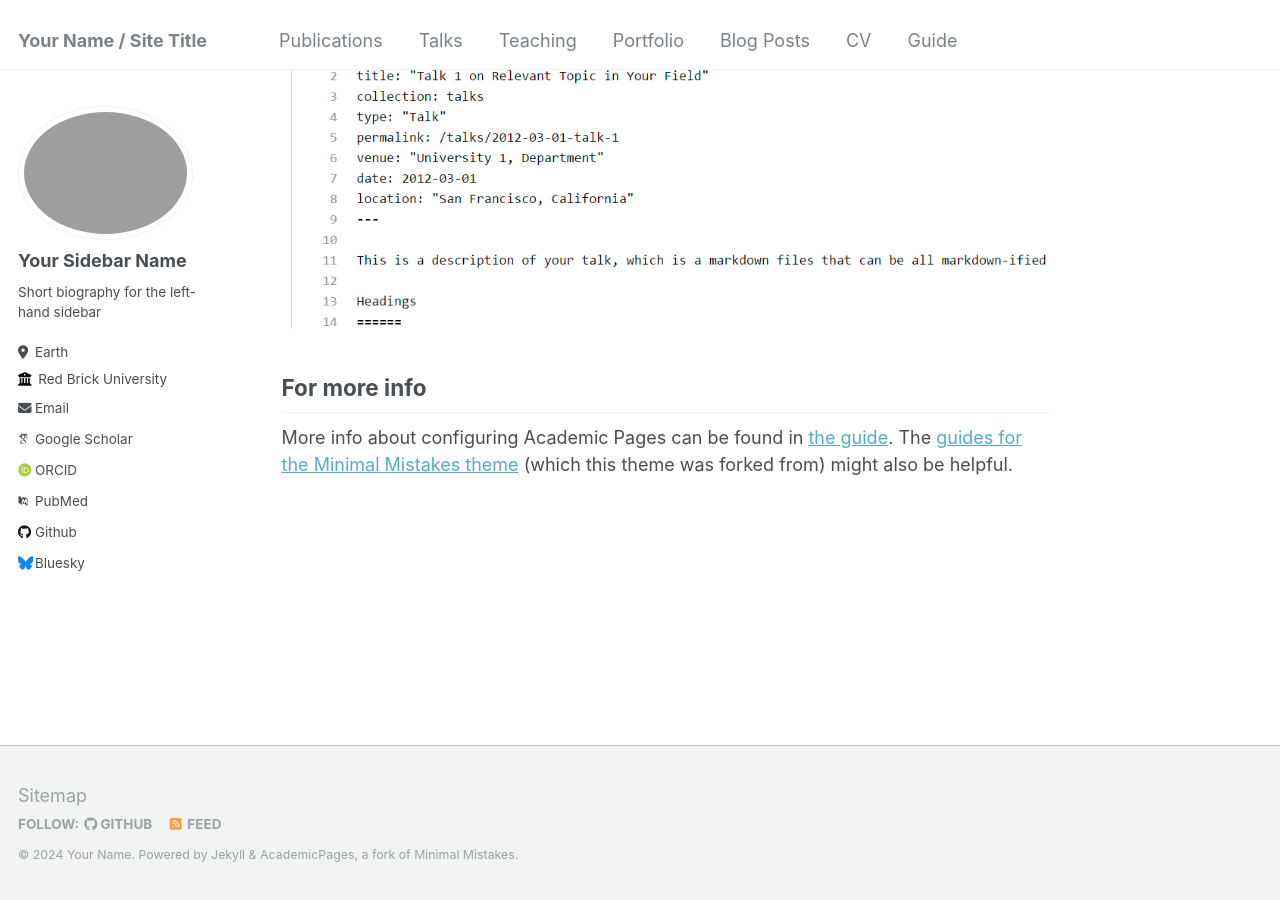
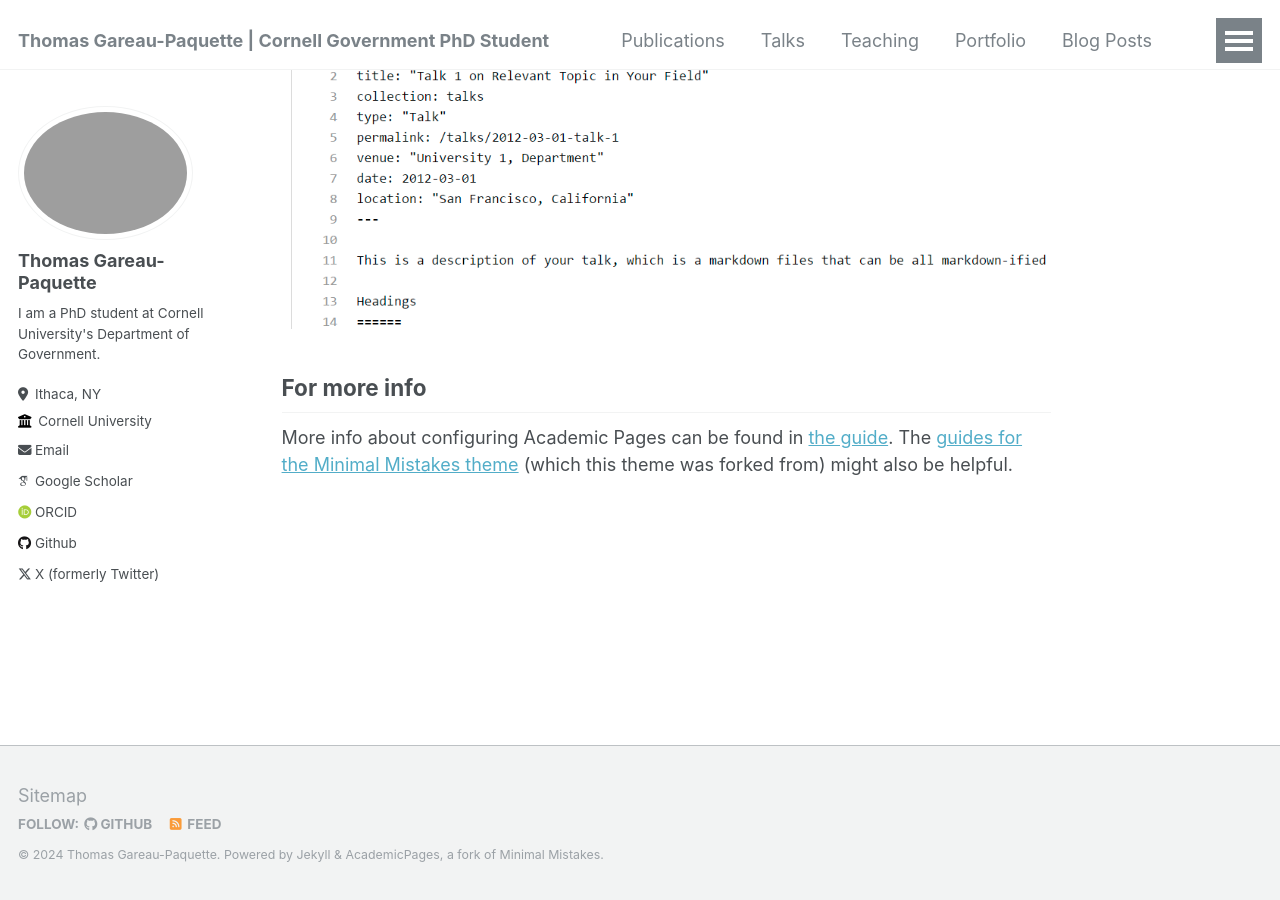
Before and after one commit to ThomasGareau/thomasgareau, a Jekyll site: the page built from _pages/about.md, in a window 1280 px wide and 900 px high, scrolled down 2660 px. Built offline with Jekyll 4.4.1, drawn with Linux system fonts in a browser that asks for light colours; some web fonts are replaced.

```diff
--- a/_config.yml
+++ b/_config.yml
@@ -8,13 +8,13 @@
 
 # Basic Site Settings
 locale                   : "en-US"
-title                    : "Your Name / Site Title"
+title                    : "Thomas Gareau-Paquette | Cornell Government PhD Student"
 title_separator          : "-"
-name                     : &name "Your Name"
-description              : &description "personal description"
-url                      : https://academicpages.github.io # the base hostname & protocol for your site e.g. "https://mmistakes.github.io"
+name                     : &name "Thomas Gareau-Paquette"
+description              : &description "Welcome to my website! I am a PhD student at Cornell University's Department of Government."
+url                      : https://thomasgp.com # the base hostname & protocol for your site e.g. "https://mmistakes.github.io"
 baseurl                  : "" # the subpath of your site, e.g. "/blog"
-repository               : "academicpages/academicpages.github.io"
+repository               : "thomasgareau/thomasgareau.github.io" # GitHub username/repo-name e.g. "mmistakes/minimal-mistakes"
 
 # Site Author - The following control what appear as part of the author content on the side bar.
 #               If a field is blank the icon and link will not appear, otherwise it will be shown.
@@ -22,32 +22,32 @@
 author:
   # Biographic information
   avatar           : "profile.png"
-  name             : "Your Sidebar Name"
+  name             : "Thomas Gareau-Paquette"
   pronouns         : # example: "she/her"
-  bio              : "Short biography for the left-hand sidebar"
-  location         : "Earth"
-  employer         : "Red Brick University"
+  bio              : "I am a PhD student at Cornell University's Department of Government."
+  location         : "Ithaca, NY"
+  employer         : "Cornell University"
   uri              : # URL
-  email            : "none@example.org"
+  email            : "tg454@cornell.edu"
 
   # Academic websites
   arxiv            : # URL - Update with the correct link to your profile
-  googlescholar    : "https://scholar.google.com/citations?user=PS_CX0AAAAAJ"
+  googlescholar    : "https://scholar.google.com/citations?hl=en&pli=1&user=kX053AIAAAAJ"
   impactstory      : # URL
-  orcid            : "http://orcid.org/yourorcidurl"
-  pubmed           : "https://www.ncbi.nlm.nih.gov/pubmed/?term=john+snow"
+  orcid            : "http://orcid.org/0009-0000-2305-3947"
+  pubmed           : #"https://www.ncbi.nlm.nih.gov/pubmed/?term=john+snow"
   researchgate     : # URL
 
   # Repositories and software development
   bitbucket        : # Username - Update with your username on the site
   codepen          : # Username
   dribbble         : # Username
-  github           : "academicpages"
+  github           : "thomasgareau"
   kaggle           : # Username
   stackoverflow    : # User number or user number and name (i.e., use "1" or "1/jeff-atwood")
 
   # Social media
-  bluesky          : "bsky.app" # Replace this with you Bluesky username
+  bluesky          : # "bsky.app" # Replace this with you Bluesky username
   facebook         : # Username
   flickr           : # Username
   foursquare       : # Username
@@ -64,7 +64,7 @@
   steam            : # Username
   telegram         : # URL
   tumblr           : # Username
-  twitter          : # Username for X / Twitter
+  twitter          : thomasgareau
   vine             : # Username
   weibo            : # Username
   wikipedia        : # Username
```
Also changed, not shown: 2 other files.
